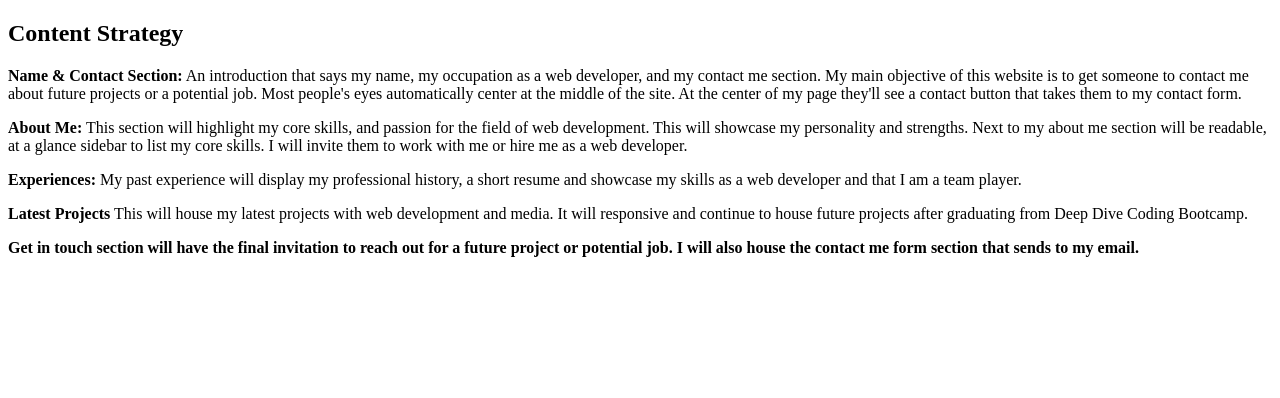
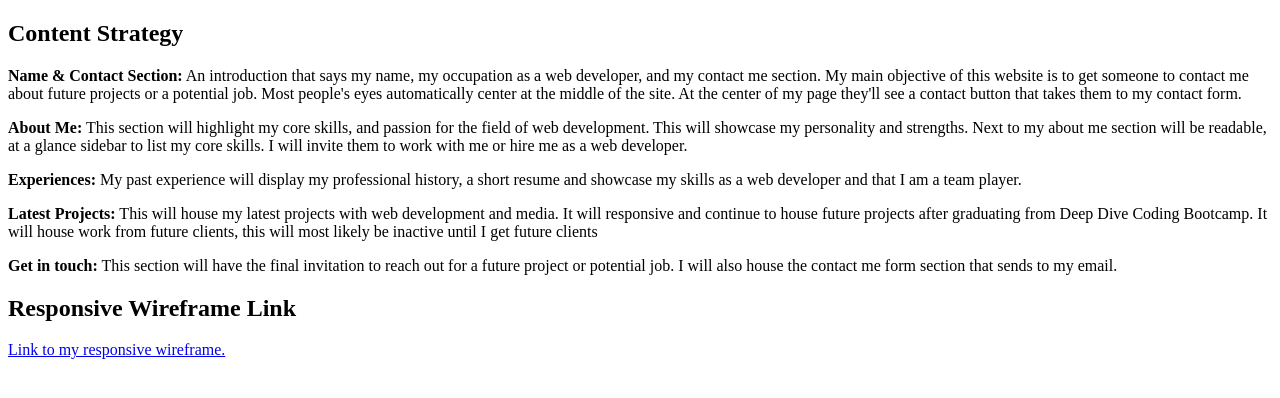
Before and after one commit to gsandoval49/pwp, a PHP site: page /documentation/milestone-2a.php in a window 1280 px wide. Shown: the part 251-649 px from the top of the page. Run offline with PHP 8.4, Linux system fonts and the light colour scheme.

Commit message:
added a few more statements or corrected bolded sections

```diff
--- a/public_html/documentation/milestone-2a.php
+++ b/public_html/documentation/milestone-2a.php
@@ -5,15 +5,17 @@
 
         <title>PWP Milestone 2a</title>
     </head>
-    <!--main body begins-->
+
     <body>
     <header>
         <h1>
             PWP Milestone 2A
         </h1>
+    </header>
 
+    <main>
         <!-- Sitemap section -->
-        <div class="container">
+        <div class="container"></div>
         <h2>
             Sitemap
         </h2>
@@ -32,14 +34,13 @@
         <p><strong>Name & Contact Section:</strong> An introduction that says my name, my occupation as a web developer, and my contact me section. My main objective of this website is to get someone to contact me about future projects or a potential job. Most people's eyes automatically center at the middle of the site. At the center of my page they'll see a contact button that takes them to my contact form.</p>
         <p><strong>About Me:</strong> This section will highlight my core skills, and passion for the field of web development. This will showcase my personality and strengths. Next to my about me section will be readable, at a glance sidebar to list my core skills. I will invite them to work with me or hire me as a web developer.</p>
         <p><strong>Experiences:</strong> My past experience will display my professional history, a short resume and showcase my skills as a web developer and that I am a team player.</p>
-        <p><strong>Latest Projects</strong> This will house my latest projects with web development and media. It will responsive and continue to house future projects after graduating from Deep Dive Coding Bootcamp.</p>
-        <p><strong>Get in touch section will have the final invitation to reach out for a future project or potential job. I will also house the contact me form section that sends to my email.</strong> </p>
+        <p><strong>Latest Projects:</strong> This will house my latest projects with web development and media. It will responsive and continue to house future projects after graduating from Deep Dive Coding Bootcamp. It will house work from future clients, this will most likely be inactive until I get future clients</p>
+        <p><strong>Get in touch:</strong> This section will have the final invitation to reach out for a future project or potential job. I will also house the contact me form section that sends to my email.</p>
 
-
-
-        </div>
-    </header>
-    <main>
+        <!-- Reactive wireframe using html, bootstrap and little bit of css -->
+        <div class="container"</div>
+        <h2>Responsive Wireframe Link</h2>
+        <a href="https://bootcamp-coders.cnm.edu/~gsandoval49/wireframe-sandbox/index.php">Link to my responsive wireframe.</a>
 
     </main>
     <footer>
```
